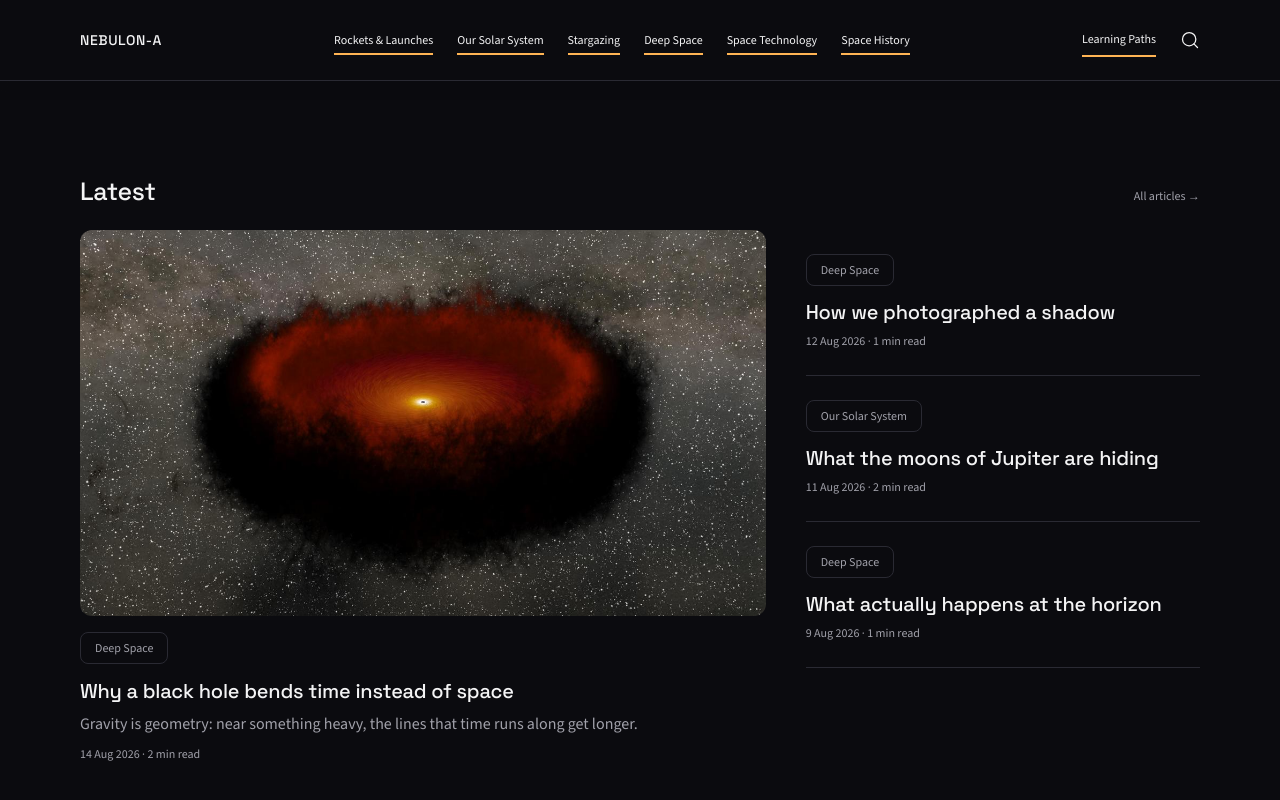
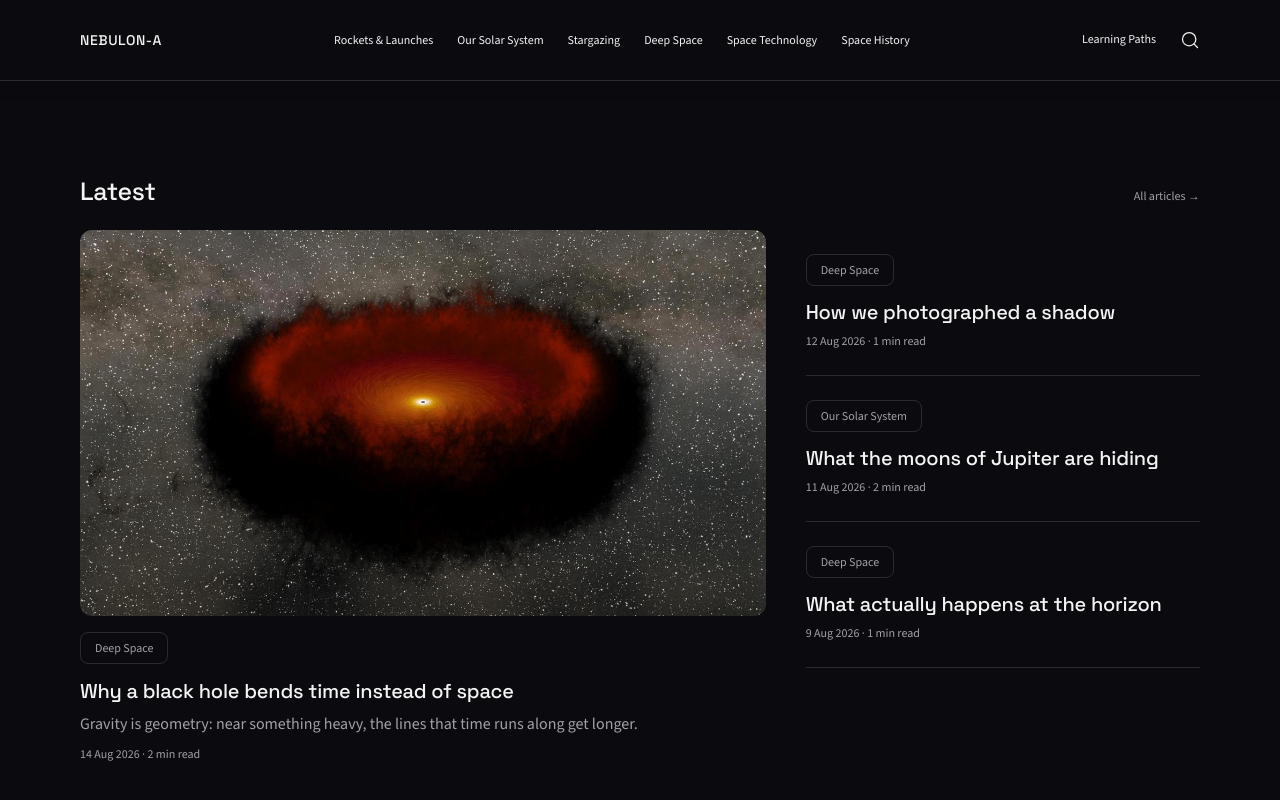
Before and after one commit to LVT53/nebulon-a, a Vue app: page / in a window 1280 px wide. Shown: the top 800 px of the page. Built offline with nearby package versions, Linux system fonts and the light colour scheme.

Commit message:
Fix Nav colours.

```diff
--- a/src/components/SiteHeader.vue
+++ b/src/components/SiteHeader.vue
@@ -207,12 +207,12 @@ function closeMenu() {
 
 .nav-link:hover {
   color: var(--colour-text-primary);
-  border-bottom-color: var(--colour-hairline);
+  border-bottom-color: var(--colour-accent);
 }
 
 .nav-link {
   color: var(--colour-text-primary);
-  border-bottom-color: var(--colour-accent);
+  border-bottom-color: rgba(0,0,0,0);
 }
 
 .search-icon {
```
